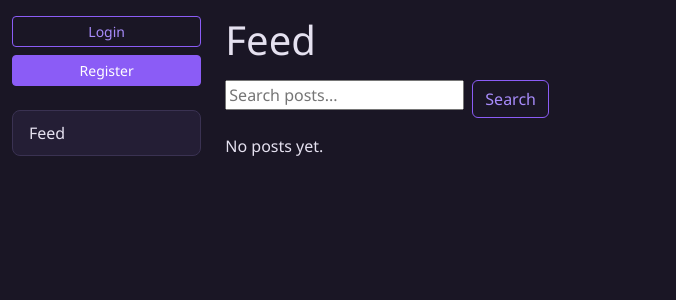
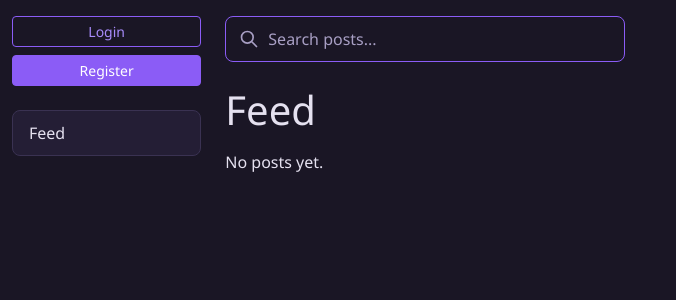
Before and after one commit to ArtemSl0/social-feed-portfolio, a Django app: page / in a window 1280 px wide. Shown: the top 300 px of the page, without its empty margins (0-676 px from the left). Run offline with Django 5.2, Linux system fonts and the light colour scheme; data that the repository does not hold is empty.

Commit message:
feat: implement global search UI

```diff
--- a/static/css/styles.css
+++ b/static/css/styles.css
@@ -102,3 +102,43 @@ textarea::placeholder {
   color: var(--text-muted);
   opacity: 1;
 }
+
+.search-container {
+  position: relative;
+  width: 100%;
+  max-width: 400px;
+  margin-bottom: 20px;
+}
+
+.search-icon {
+  position: absolute;
+  left: 14px;
+  top: 50%;
+  transform: translateY(-50%);
+  width: 20px;
+  height: 20px;
+  color: var(--text-muted);
+  pointer-events: none;
+}
+
+.search-input {
+  width: 100%;
+  padding: 10px 16px 10px 42px;
+  background-color: transparent;
+  border: 1px solid var(--accent);
+  border-radius: 8px;
+  color: var(--text-light);
+  font-family: inherit;
+  transition: all 0.3s ease;
+}
+
+.search-input:focus {
+  outline: none;
+  border-color: var(--accent-hover);
+  box-shadow: 0 0 0 3px rgba(139, 92, 246, 0.2);
+  background-color: rgba(36, 30, 53, 0.5);
+}
+
+.search-input::placeholder {
+  color: var(--text-muted);
+}
--- a/templates/base.html
+++ b/templates/base.html
@@ -9,14 +9,32 @@
 <body>
   <div class="container-fluid">
     <div class="row">
+
       <div class="col-md-3 col-lg-2 py-3">
         {% block sidebar %}
           {% include "includes/sidebar.html" %}
         {% endblock %}
       </div>
+
       <div class="col-md-9 col-lg-10 py-3">
+
+      <div class="search-container mb-4">
+        <svg class="search-icon" xmlns="http://www.w3.org/2000/svg" fill="none" viewBox="0 0 24 24" stroke="currentColor">
+          <path stroke-linecap="round" stroke-linejoin="round" stroke-width="2" d="M21 21l-6-6m2-5a7 7 0 11-14 0 7 7 0 0114 0z" />
+        </svg>
+
+        <form action="{% url 'feed:index' %}" method="GET">
+          <input type="text"
+                 name="query"
+                 class="search-input"
+                 placeholder="Search posts..."
+                 value="{{ request.GET.query }}">
+        </form>
+      </div>
+
         {% block content %}
         {% endblock %}
+
       </div>
     </div>
   </div>
--- a/templates/feed/post_list.html
+++ b/templates/feed/post_list.html
@@ -2,11 +2,6 @@
 
 {% block content %}
   <h1 class="mb-3">Feed</h1>
-
-  <form method="get" class="mb-3 d-flex gap-2">
-    {{ search_form }}
-    <button type="submit" class="btn btn-outline-primary">Search</button>
-  </form>
 
   {% if user.is_authenticated %}
     <a href="{% url 'feed:post-create' %}" class="btn btn-primary mb-4">
```
